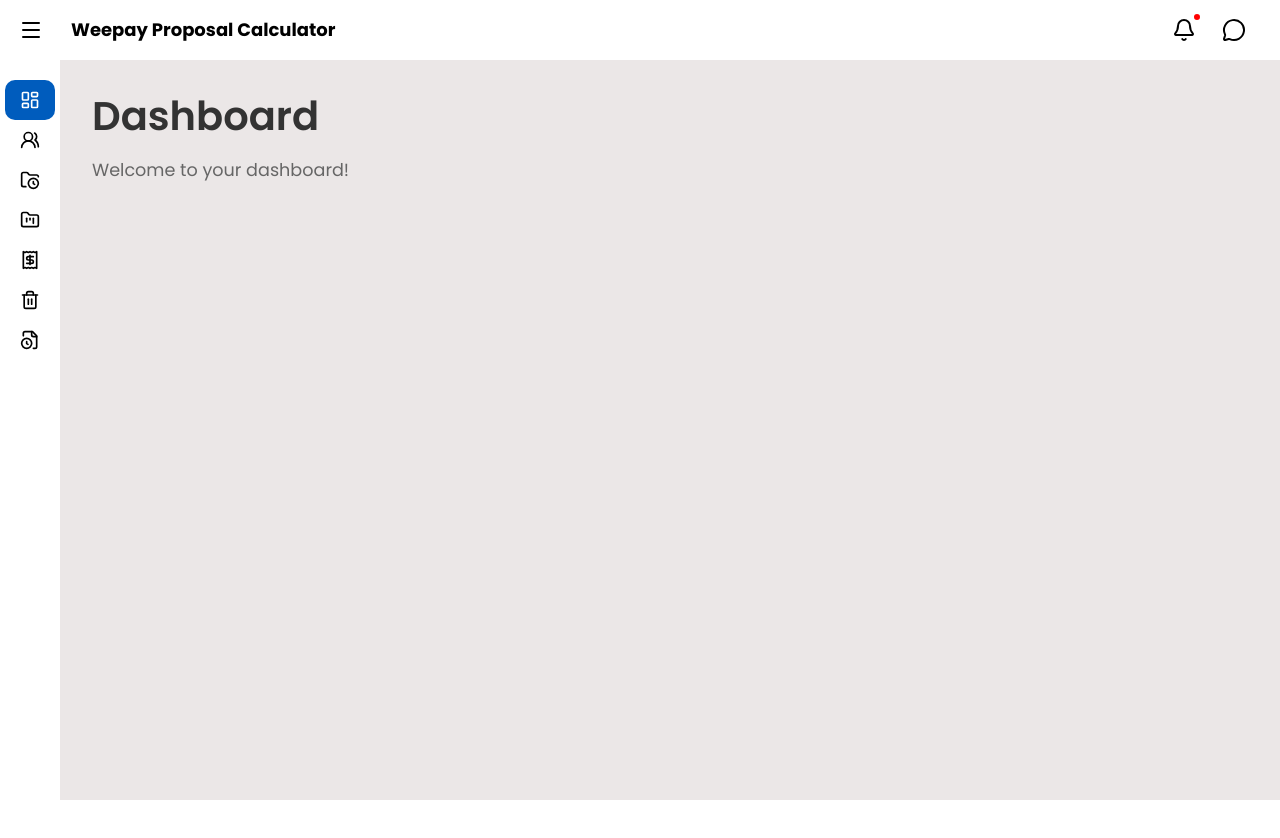
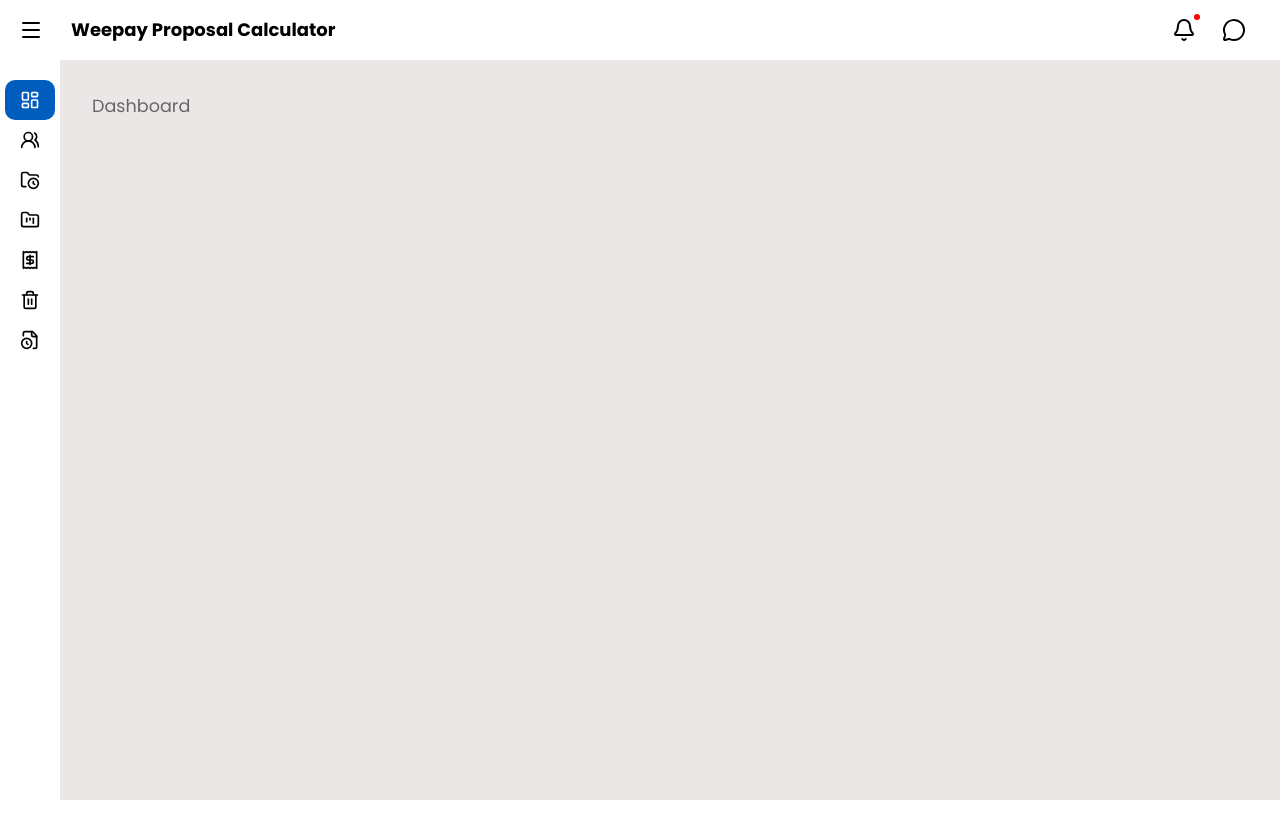
Before and after one commit to AnonymouslyCuteAndSlayed/WeepayNew, a React (Vite) app: page /dashboard in a window 1280 px wide. Shown: the top 838 px of the page. Built offline with nearby package versions, Linux system fonts and the light colour scheme.

Commit message:
done sidebar, main content continue

```diff
--- a/src/features/Dashboard/dashboard.jsx
+++ b/src/features/Dashboard/dashboard.jsx
@@ -19,9 +19,45 @@ function Dashboard() {
         />
         <div className="content-wrapper">
           <main className="main-content">
-            <h1>Dashboard</h1>
-            <p>Welcome to your dashboard!</p>
-            {/* Add your dashboard content here */}
+            <div className="row1">
+                    <p>Dashboard</p> <br></br>
+
+              <div className="col1">
+                <div className="subrow1">
+                  {/* Content for subrow1 */}
+                </div>
+                <div className="subrow2">
+                  {/* Content for subrow2 */}
+                </div>
+                <div className="subrow3">
+                  <div className="subcol1">
+                    {/* Content for subcol1 */}
+                  </div>
+                  <div className="subcol2">
+                    {/* Content for subcol2 */}
+                  </div>
+                </div>
+              </div>
+              <div className="col2">
+                <div className="subrow1">
+                  {/* Content for col2 subrow1 */}
+                </div>
+                <div className="subrow2">
+                  {/* Content for col2 subrow2 */}
+                </div>
+              </div>
+            </div>
+            <div className="row2">
+              <div className="col1">
+                {/* Content for row2 col1 */}
+              </div>
+              <div className="col2">
+                {/* Content for row2 col2 */}
+              </div>
+              <div className="col3">
+                {/* Content for row2 col3 */}
+              </div>
+            </div>
           </main>
         </div>
       </div>
--- a/src/styles/common/navs/sidebar/sidebar.css
+++ b/src/styles/common/navs/sidebar/sidebar.css
@@ -80,6 +80,7 @@ body {
   overflow: hidden;
   z-index: 1000;
   padding:0px 5px;
+  height: 100vh;
 
 }
 
--- a/src/styles/dashboard/dashboard.css
+++ b/src/styles/dashboard/dashboard.css
@@ -1,9 +1,45 @@
+
+        /* main style */
 
         .main-content {
           flex: 1;
           padding: 2rem;
           overflow-y: auto;
+          display: grid;
+          grid-template-rows: 1fr 1fr;
+          gap: 1rem;
+          font-style:'Arial', sans-serif;
+;
+        }
 
+        .row1 {
+          display: grid;
+          grid-template-columns: 1fr 1fr;
+          gap: 1rem;
+        }
+
+        .col1 {
+          display: grid;
+          grid-template-rows: 1fr 1fr 1fr;
+          gap: 1rem;
+        }
+
+        .subrow3 {
+          display: grid;
+          grid-template-columns: 1fr 1fr;
+          gap: 1rem;
+        }
+
+        .col2 {
+          display: grid;
+          grid-template-rows: 1fr 1fr;
+          gap: 1rem;
+        }
+
+        .row2 {
+          display: grid;
+          grid-template-columns: 1fr 1fr 1fr;
+          gap: 1rem;
         }
 
         .main-content h1 {
@@ -20,6 +56,10 @@
           margin-bottom: 2rem;
         }
 
+        /* welcometextSlice style */
+
+
+
         /* Responsive Design */
         @media (max-width: 768px) {
 
```
